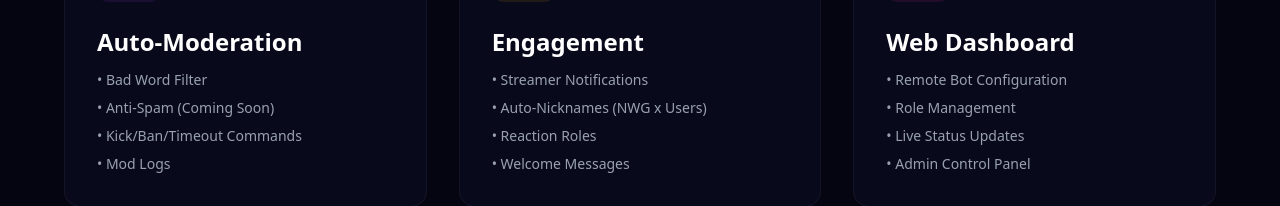
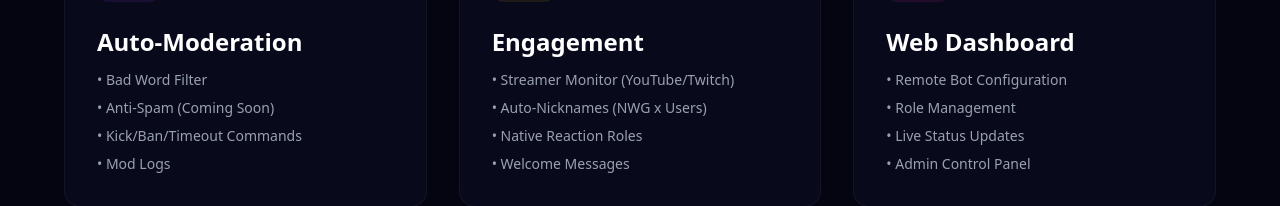
Before and after one commit to sattuuv/nwg-bot, a Next.js app in the folder web/: page /features in a window 1280 px wide. Shown: the part 701-907 px from the top of the page. Built offline with nearby package versions, Linux system fonts and the light colour scheme.

Commit message:
Web: Update Features and Commands for Streamer Monitor

```diff
--- a/web/src/app/commands/page.tsx
+++ b/web/src/app/commands/page.tsx
@@ -37,6 +37,10 @@ export default function CommandsPage() {
                                 <code className="bg-blue-500/10 text-blue-400 px-4 py-1 rounded-full font-mono text-sm w-fit">/announce</code>
                                 <span className="text-gray-400">Send a colorful embed message to any channel.</span>
                             </div>
+                            <div className="flex flex-col md:flex-row gap-4 justify-between border-b border-white/5 pb-4 last:border-0">
+                                <code className="bg-blue-500/10 text-blue-400 px-4 py-1 rounded-full font-mono text-sm w-fit">/streamer add</code>
+                                <span className="text-gray-400">Monitor a YouTube channel for new uploads/streams.</span>
+                            </div>
                         </div>
                     </div>
                 </div>
--- a/web/src/app/features/page.tsx
+++ b/web/src/app/features/page.tsx
@@ -65,9 +65,9 @@ export default function FeaturesPage() {
                         <div className="text-4xl mb-6 bg-yellow-500/10 w-16 h-16 flex items-center justify-center rounded-xl group-hover:scale-110 transition-transform">📢</div>
                         <h3 className="text-2xl font-bold mb-3">Engagement</h3>
                         <ul className="text-gray-400 space-y-2 text-sm">
-                            <li>• Streamer Notifications</li>
+                            <li>• Streamer Monitor (YouTube/Twitch)</li>
                             <li>• Auto-Nicknames (NWG x Users)</li>
-                            <li>• Reaction Roles</li>
+                            <li>• Native Reaction Roles</li>
                             <li>• Welcome Messages</li>
                         </ul>
                     </div>
```
